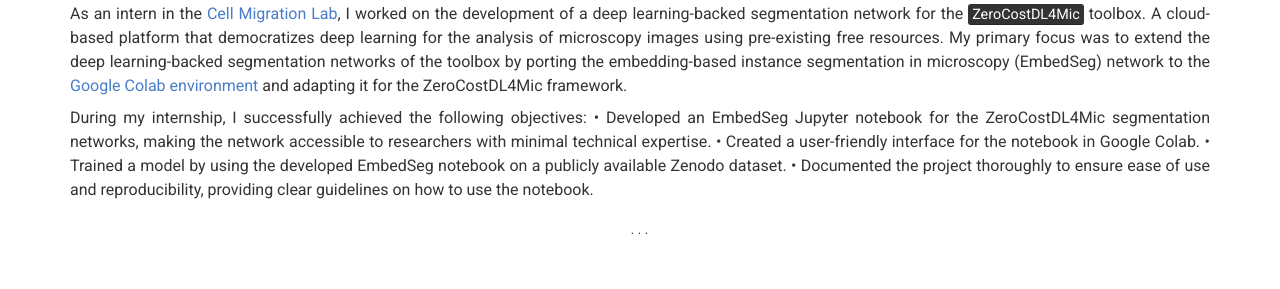
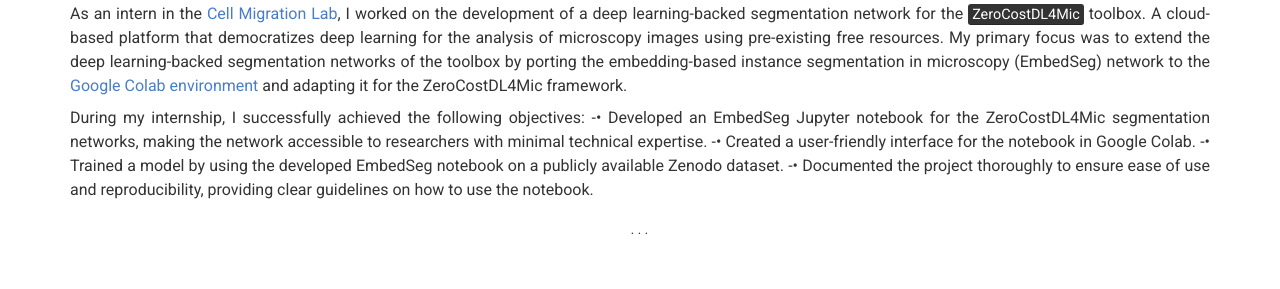
Before and after one commit to aminrezaei-img/CV, a Jekyll site: the page built from index.md, in a window 1280 px wide and 900 px high, scrolled down 1273 px. Shown: the part 152-441 px from the top of the window. Built offline with Jekyll 4.4.1, drawn with Linux system fonts in a browser that asks for light colours; nearby versions of some CDN libraries.

```diff
--- a/_config.yml
+++ b/_config.yml
@@ -82,10 +82,10 @@ content:
           As an intern in the [Cell Migration Lab](https://cellmig.org/), I worked on the development of a deep learning-backed segmentation network for the [<mark>ZeroCostDL4Mic</mark>](https://github.com/HenriquesLab/ZeroCostDL4Mic) toolbox. A cloud-based platform that democratizes deep learning for the analysis of microscopy images using pre-existing free resources. My primary focus was to extend the deep learning-backed segmentation networks of the toolbox by porting the embedding-based instance segmentation in microscopy (EmbedSeg) network to the [Google Colab environment](https://colab.research.google.com/github/HenriquesLab/ZeroCostDL4Mic/blob/master/Colab_notebooks/Beta%20notebooks/EmbedSeg_2D_ZeroCostDL4Mic.ipynb) and adapting it for the ZeroCostDL4Mic framework.
 
           During my internship, I successfully achieved the following objectives:
-            • Developed an EmbedSeg Jupyter notebook for the ZeroCostDL4Mic segmentation networks, making the network accessible to researchers with minimal technical expertise.
-            • Created a user-friendly interface for the notebook in Google Colab.
-            • Trained a model by using the developed EmbedSeg notebook on a publicly available Zenodo dataset.
-            • Documented the project thoroughly to ensure ease of use and reproducibility, providing clear guidelines on how to use the notebook.
+            -• Developed an EmbedSeg Jupyter notebook for the ZeroCostDL4Mic segmentation networks, making the network accessible to researchers with minimal technical expertise.
+            -• Created a user-friendly interface for the notebook in Google Colab.
+            -• Trained a model by using the developed EmbedSeg notebook on a publicly available Zenodo dataset.
+            -• Documented the project thoroughly to ensure ease of use and reproducibility, providing clear guidelines on how to use the notebook.
 
         quote: >
           . . .
```
